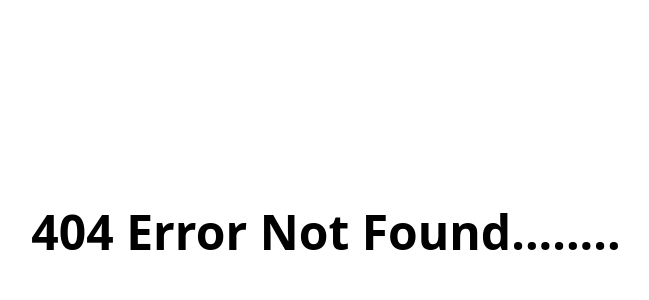
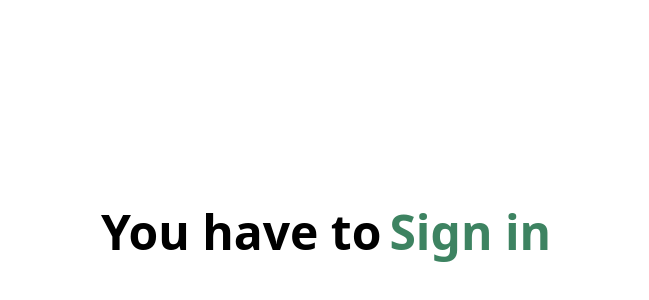
Before and after one commit to ALTA-FE8-Project2/EcommerceProject, a React (Create React App) app: page /login in a window 1280 px wide. Before the commit this address had no page. Shown: the part 176-476 px from the top of the page, without its empty margins (314-963 px from the left). Built offline with nearby package versions, Linux system fonts and the light colour scheme.

Commit message:
add feature priavate access

```diff
--- a/src/App.js
+++ b/src/App.js
@@ -1,4 +1,4 @@
-import { BrowserRouter, Route, Routes } from "react-router-dom";
+import { BrowserRouter, Link, Route, Routes } from "react-router-dom";
 import { useState, useEffect, useMemo } from "react";
 import { ThemeContext } from "./utils/DarkmodeContext";
 import axios from "axios";
@@ -34,11 +34,12 @@ function App() {
     axios.defaults.headers.common["Authorization"] = `Bearer ${getToken}`;
   }, [token]);
 
-  if (token) {
   return (
     <TokenContext.Provider value={jwtToken}>
       <ThemeContext.Provider value={background}>
         <BrowserRouter>
+          {/* {if (token !== "0"){  */}
+          {token !== "0" ? (
             <Routes>
               <Route path="/" element={<Login />} />
               <Route path="/home" element={<Home />} />
@@ -60,11 +61,35 @@ function App() {
                 }
               />
             </Routes>
+          ) : (
+            <Routes>
+              <Route path="/" element={<Login />} />
+              <Route
+                path="*"
+                element={
+                  <div className="grid content-center justify-center min-h-screen text-2xl font-bold sm:text-5xl">
+                    <p className="inline h-8">
+                      You have to
+                      <Link className="ml-2 text-limeEboox" to={"/"}>
+                        Sign in
+                      </Link>
+                    </p>
+                  </div>
+                }
+              />
+            </Routes>
+          )}
+          {/* }
+            else
+          {
+            <Routes>
+              <Route path="/" element={<Login />} />
+            </Routes>
+          } */}
         </BrowserRouter>
       </ThemeContext.Provider>
     </TokenContext.Provider>
   );
 }
-}
 
 export default App;
```
Lines whose indentation alone changed are shown as unchanged.
